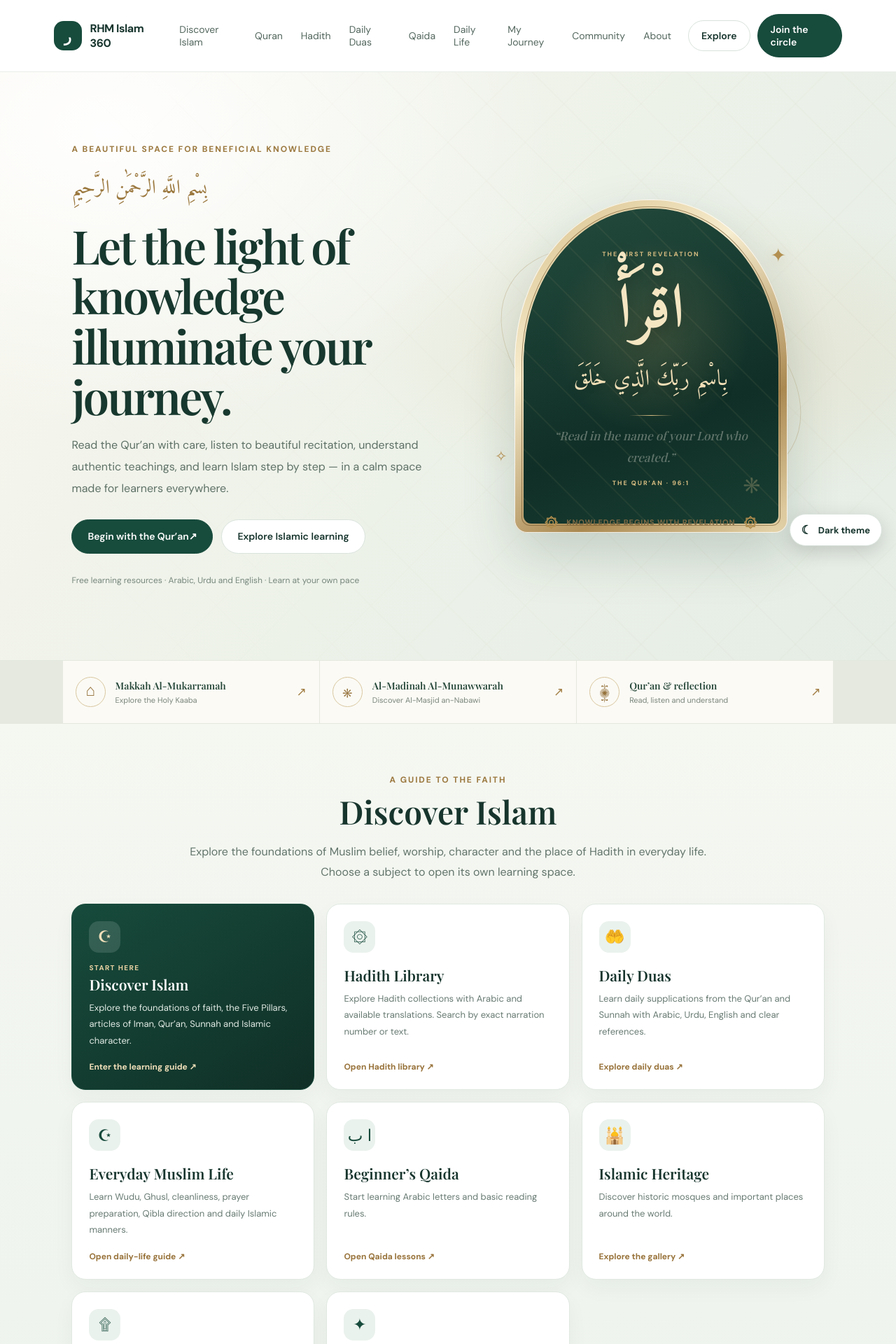
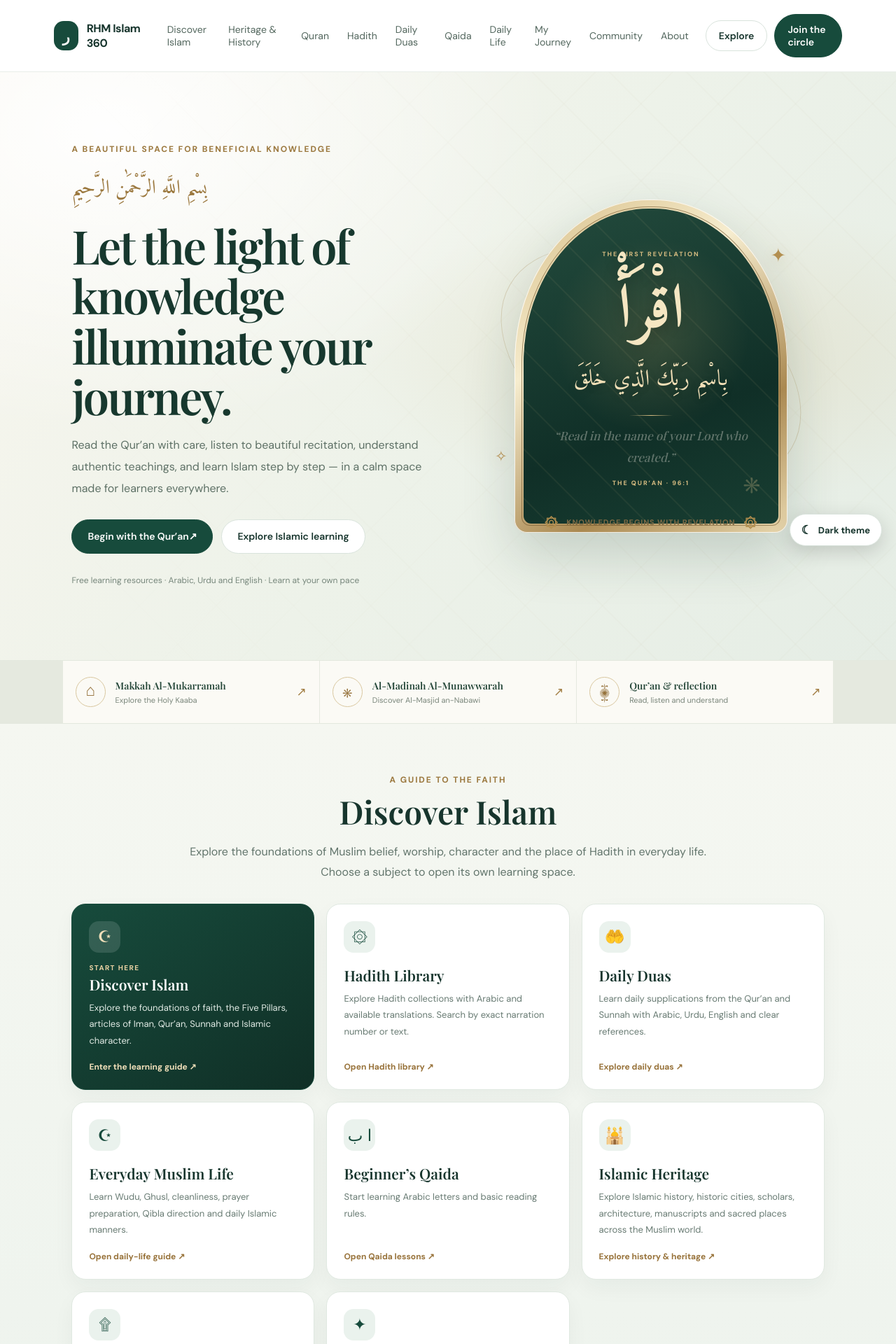
Before and after one commit to muhammadhadiurrehman7-max/rhm-islamic-circle, a Next.js app: page / in a window 1280 px wide. Shown: the top 1920 px of the page at 70% size. Built offline with nearby package versions, Linux system fonts and the light colour scheme; a web font is replaced by a local one.

Commit message:
Add Islamic heritage discovery to homepage navigation

```diff
--- a/app/page.tsx
+++ b/app/page.tsx
@@ -90,7 +90,7 @@ export default function Home() {
       <header className="site-header">
         <a className="brand" href="#"><span className="brand-mark">ر</span><span>RHM Islam 360</span></a>
         <nav className="nav-links" aria-label="Main navigation">
-          <a href="/learn">Discover Islam</a><a href="#quran">Quran</a><a href="/hadith">Hadith</a><a href="/duas">Daily Duas</a><a href="/qaida">Qaida</a><a href="/daily-life">Daily Life</a><a href="/journey">My Journey</a><a href="#community">Community</a><a href="#about">About</a>
+          <a href="/learn">Discover Islam</a><a href="/heritage">Heritage & History</a><a href="#quran">Quran</a><a href="/hadith">Hadith</a><a href="/duas">Daily Duas</a><a href="/qaida">Qaida</a><a href="/daily-life">Daily Life</a><a href="/journey">My Journey</a><a href="#community">Community</a><a href="#about">About</a>
         </nav>
         <div className="nav-actions"><a className="btn btn-light" href="#learn">Explore</a><a className="btn btn-primary" href="/login">Join the circle</a></div>
       </header>
@@ -143,7 +143,7 @@ export default function Home() {
           <a className="faith-entry-card" href="/duas"><span className="faith-entry-icon">🤲</span><h3>Daily Duas</h3><p>Learn daily supplications from the Qur’an and Sunnah with Arabic, Urdu, English and clear references.</p><strong>Explore daily duas ↗</strong></a>
           <a className="faith-entry-card" href="/daily-life"><span className="faith-entry-icon">☪</span><h3>Everyday Muslim Life</h3><p>Learn Wudu, Ghusl, cleanliness, prayer preparation, Qibla direction and daily Islamic manners.</p><strong>Open daily-life guide ↗</strong></a>
           <a className="faith-entry-card" href="/qaida"><span className="faith-entry-icon">ا ب</span><h3>Beginner’s Qaida</h3><p>Start learning Arabic letters and basic reading rules.</p><strong>Open Qaida lessons ↗</strong></a>
-          <a className="faith-entry-card" href="/heritage"><span className="faith-entry-icon">🕌</span><h3>Islamic Heritage</h3><p>Discover historic mosques and important places around the world.</p><strong>Explore the gallery ↗</strong></a>
+          <a className="faith-entry-card" href="/heritage"><span className="faith-entry-icon">🕌</span><h3>Islamic Heritage</h3><p>Explore Islamic history, historic cities, scholars, architecture, manuscripts and sacred places across the Muslim world.</p><strong>Explore history & heritage ↗</strong></a>
           <a className="faith-entry-card" href="/quran"><span className="faith-entry-icon">۩</span><h3>Qur’an Reader</h3><p>Read the Qur’an with Arabic text, translations and recitation.</p><strong>Read the Qur’an ↗</strong></a>
           <a className="faith-entry-card" href="/journey"><span className="faith-entry-icon">✦</span><h3>My Islamic Journey</h3><p>Set a gentle daily learning routine and track your personal progress on this device.</p><strong>Build your daily routine ↗</strong></a>
         </div>
```
